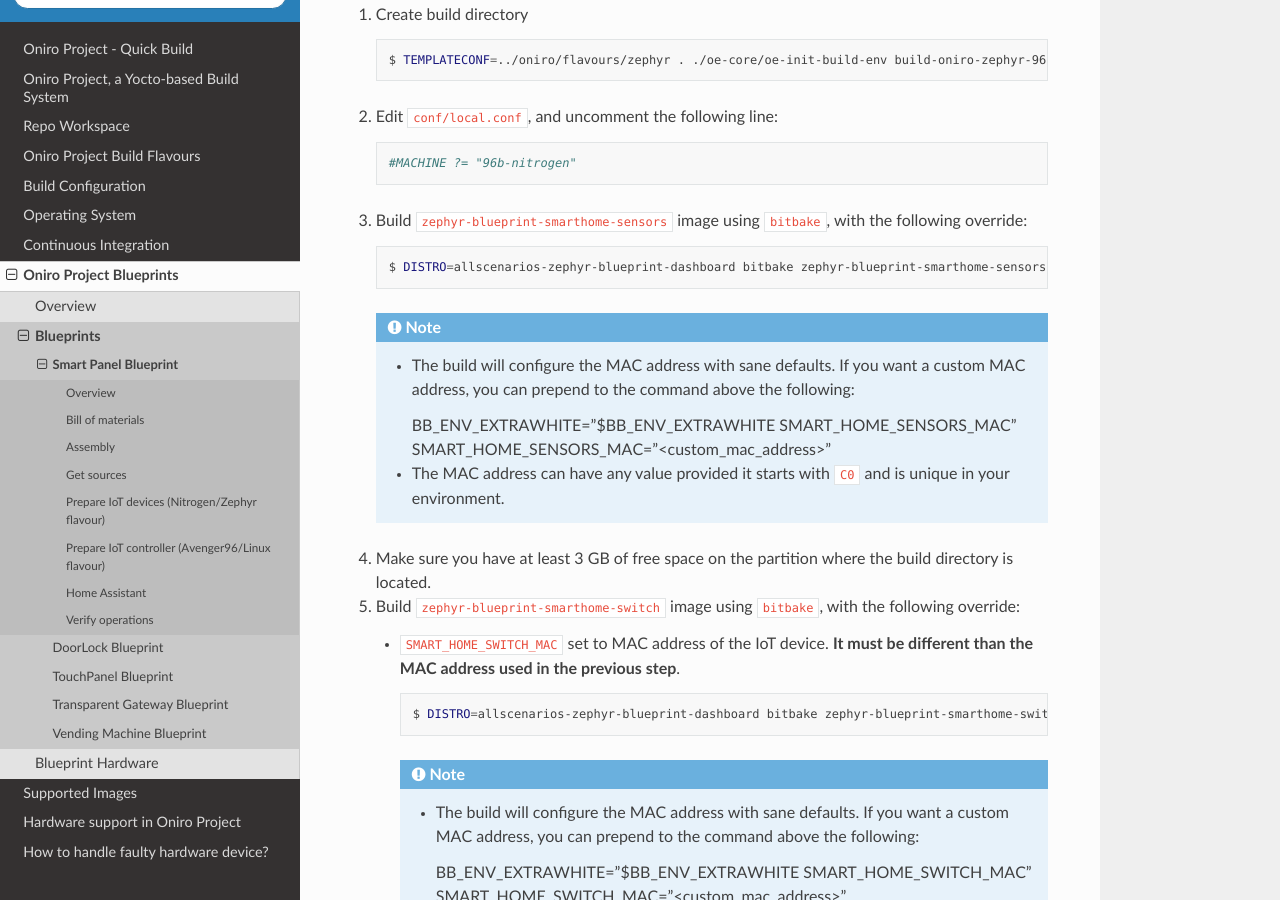
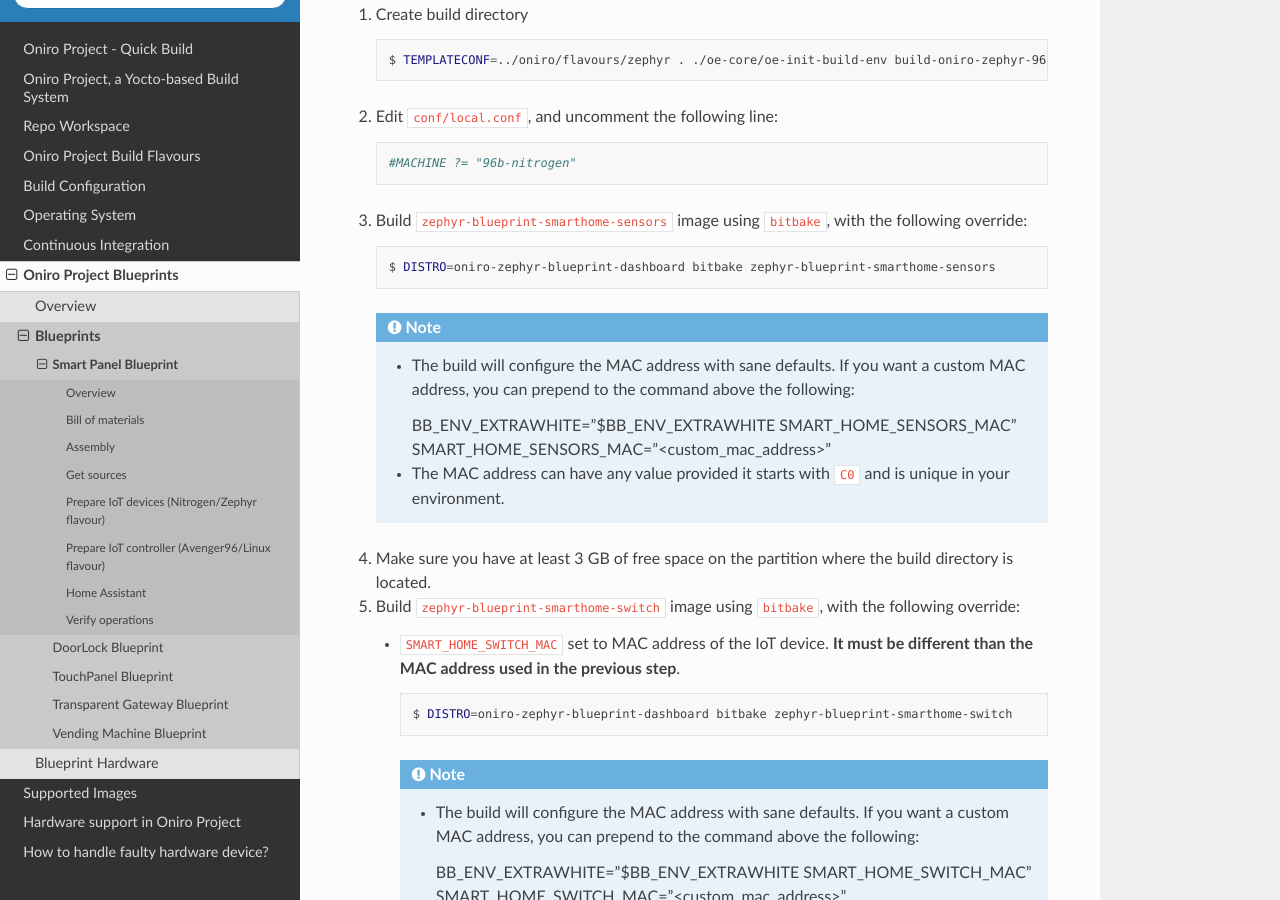
Before and after one commit to alema-r/Alessandro-Marcolini-Oniro, a Sphinx documentation site: the page built from docs/blueprints/smart-panel.rst, in a window 1280 px wide and 900 px high, scrolled down 3753 px. Built offline with Sphinx 7.4.7 and the Read the Docs theme 2.0.0, drawn with Linux system fonts in a browser that asks for light colours; some of the changed text lies outside the part shown.

Commit message:
docs: fixup image name for smartpanel
Signed-off-by: Amit Kucheria <amit.kucheria.ext@huawei.com>

```diff
--- a/docs/blueprints/smart-panel.rst
+++ b/docs/blueprints/smart-panel.rst
@@ -171,7 +171,7 @@
 
    .. code-block:: bash
 
-      $ DISTRO=allscenarios-zephyr-blueprint-dashboard bitbake zephyr-blueprint-smarthome-sensors
+      $ DISTRO=oniro-zephyr-blueprint-dashboard bitbake zephyr-blueprint-smarthome-sensors
 
    .. note::
 
@@ -198,7 +198,7 @@
 
      .. code-block:: bash
 
-        $ DISTRO=allscenarios-zephyr-blueprint-dashboard bitbake zephyr-blueprint-smarthome-switch
+        $ DISTRO=oniro-zephyr-blueprint-dashboard bitbake zephyr-blueprint-smarthome-switch
 
      .. note::
 
@@ -281,7 +281,7 @@
 #. Build ``blueprint-dashboard-gateway-image`` image using ``bitbake``,
    with the following overrides:
 
-   * ``DISTRO`` set to ``allscenarios-linux-blueprint-dashboard`` --
+   * ``DISTRO`` set to ``oniro-linux-blueprint-dashboard`` --
      this distribution configuration enhances the regular distribution
      with dependencies necessary for this demonstration scenario,
    * ``SMART_HOME_SENSORS_MAC`` and ``SMART_HOME_SWITCH_MAC`` set to MAC
@@ -289,7 +289,7 @@
 
      .. code-block:: bash
 
-        $ DISTRO=allscenarios-linux-blueprint-dashboard \
+        $ DISTRO=oniro-linux-blueprint-dashboard \
             BB_ENV_EXTRAWHITE="$BB_ENV_EXTRAWHITE SMART_HOME_SENSORS_MAC SMART_HOME_SWITCH_MAC" \
             SMART_HOME_SENSORS_MAC="C0:BA:DD:06:F0:0D" \
             SMART_HOME_SWITCH_MAC="C0:BA:DD:06:F0:0E" \
```
